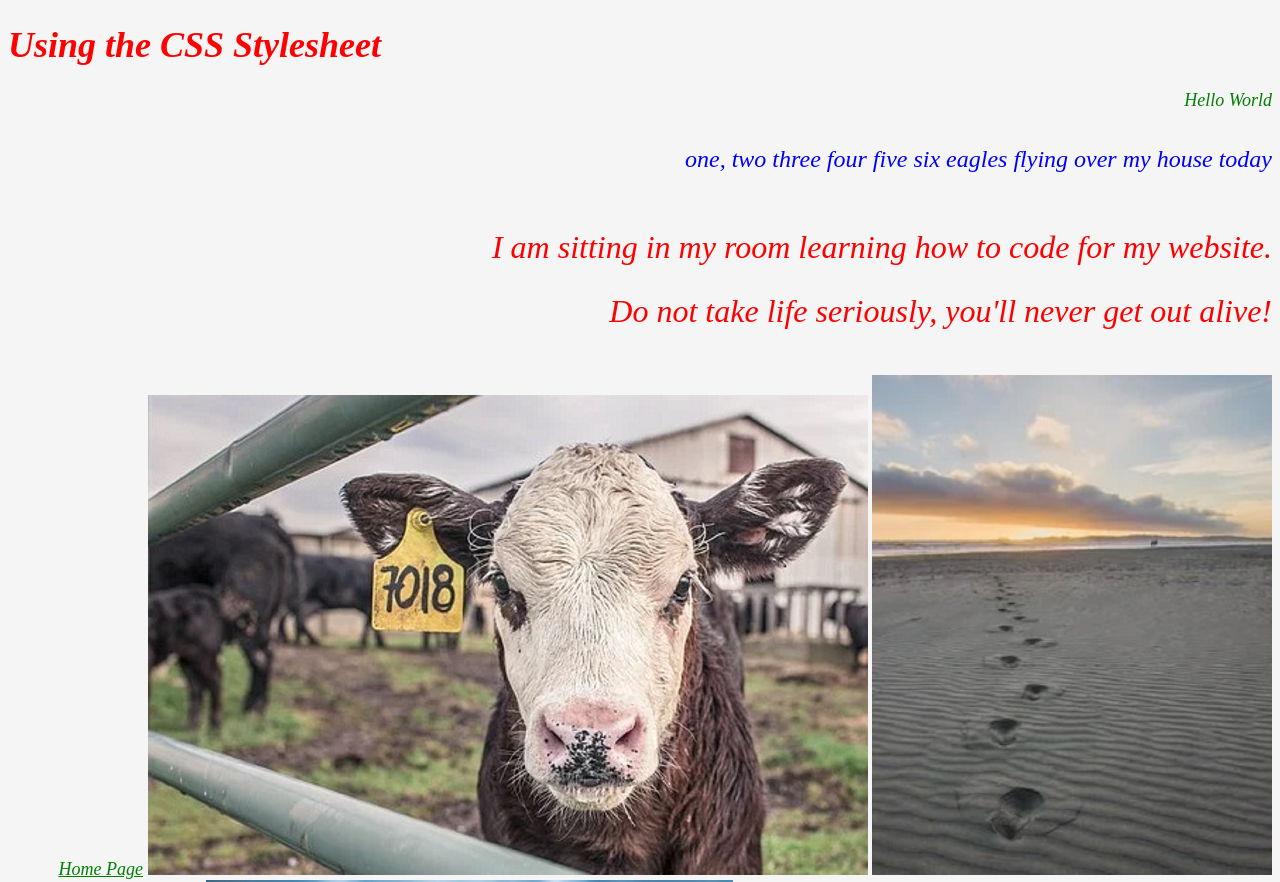
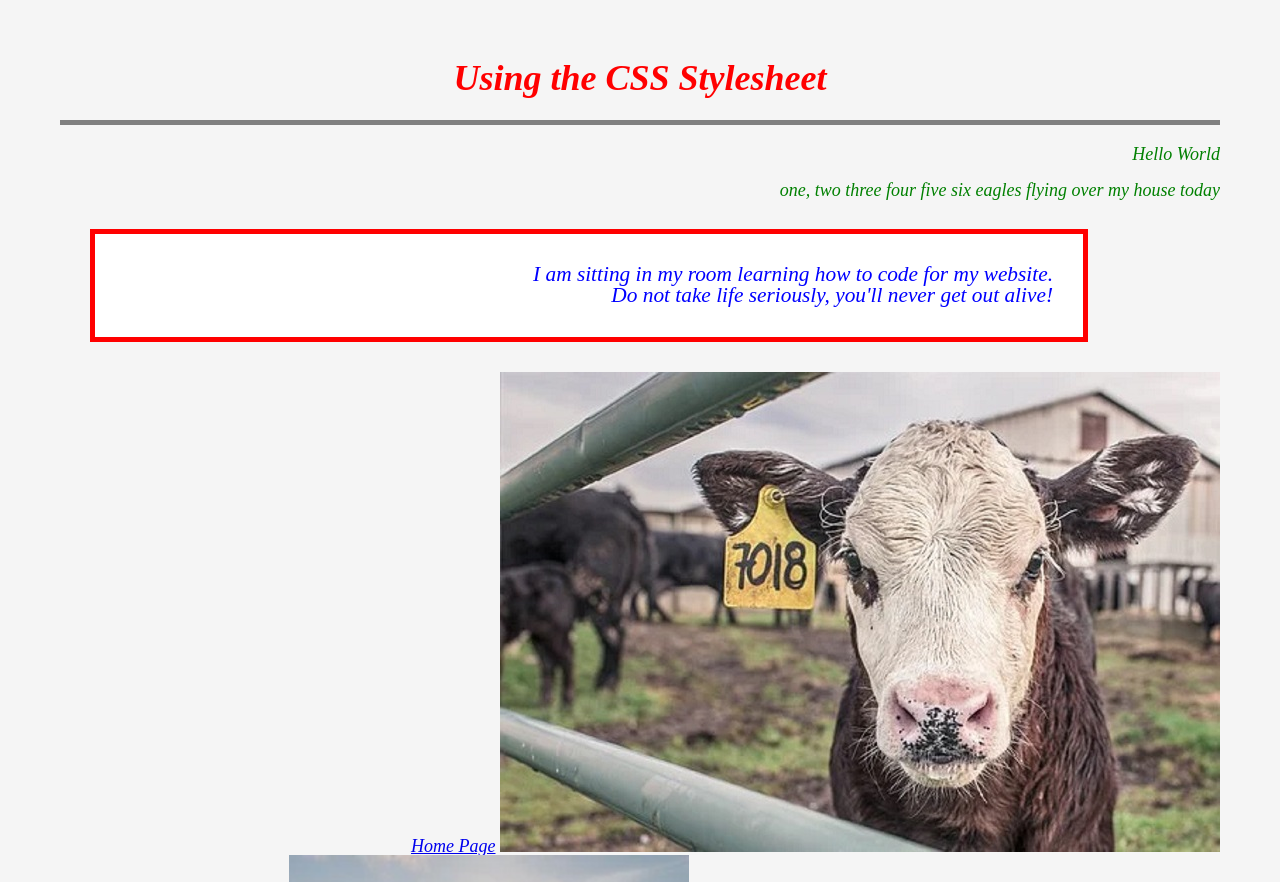
Before and after one commit to Reign23/JPWebsite, a plain HTML site: page lesson6.html in a window 1280 px wide. Shown: the top 882 px of the page. Drawn offline with Linux system fonts and the light colour scheme.

Commit message:
Update style.css

```diff
--- a/style.css
+++ b/style.css
@@ -3,12 +3,17 @@
 *{
   font-size:100%;
   font-fammily: helvetica, arial
+  /* border: 1px solid red; */
+  margin: 0;
+  line-height: 1;
+  box-sizing: content-box;
 }
 body {
   background-color: WhiteSmoke;
   color:  DarkSlateBlue;
   /* font-family: 'Dancing Script', cursive; */
-  font-weight: bold;
+  /* font-weight: bold; */
+  margin: 60px;
 
 }
 
@@ -16,6 +21,7 @@ h1 {
   color:  red;
   font-size:36px;
   font-style: italic;
+  text-align: center
 }
 
 
@@ -33,26 +39,55 @@ h3 {
 
 header {
   color: rbg(44, 44, 44);
-/*  background-color: yellow; */
+  /*  background-color: yellow; */
+  border-bottom: 5px solid grey;
+  margin-bottom: 20px;
 }
 
 section p {
-  color: red;
-  font-size: 24pt;
-  /*background-color: grey; */
-}
+  color: blue;
+  font-size: 16pt;
+  background-color: white;
+  border: 5px solid red;
+  margin: 30px;
+  padding: 30px;
+  width: 80%;
+  height: 80%
+
+img (
+  width: 50%;
+  )
 
 p {
   color: blue;
   font-size: 24px;
   line-height: 2;
   text-align: right;
+  border: 1px dotted red;
+  margin-top: 10px;
+  margin-bottom: 20px;
+  margin-right: 30px;
+  margin-left: 0;
+  padding: 30px;
+}
+
+h1, h2, h3 {
+  margin-bottom: 20px;
+}
+ul, ol {
+  margin: 15px 0;
+}
+header,
+section,
+footer {
+  padding: 30px;
 }
 
 footer {
   color: black;
   background-color: aqua;
   text-decoration: underline;
+  margin: 10px 20px 30px 10px;
 }
 
 a:link,
```
